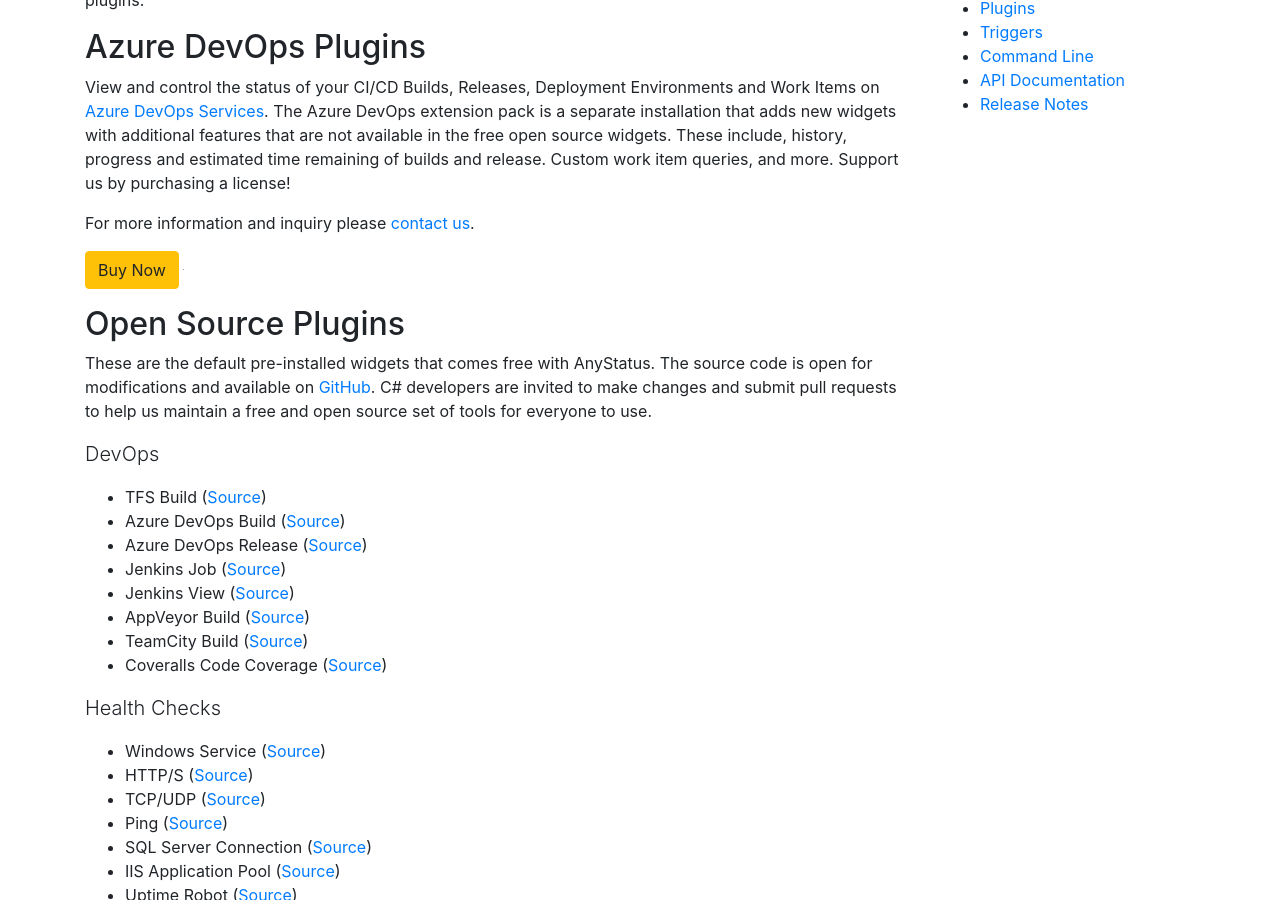
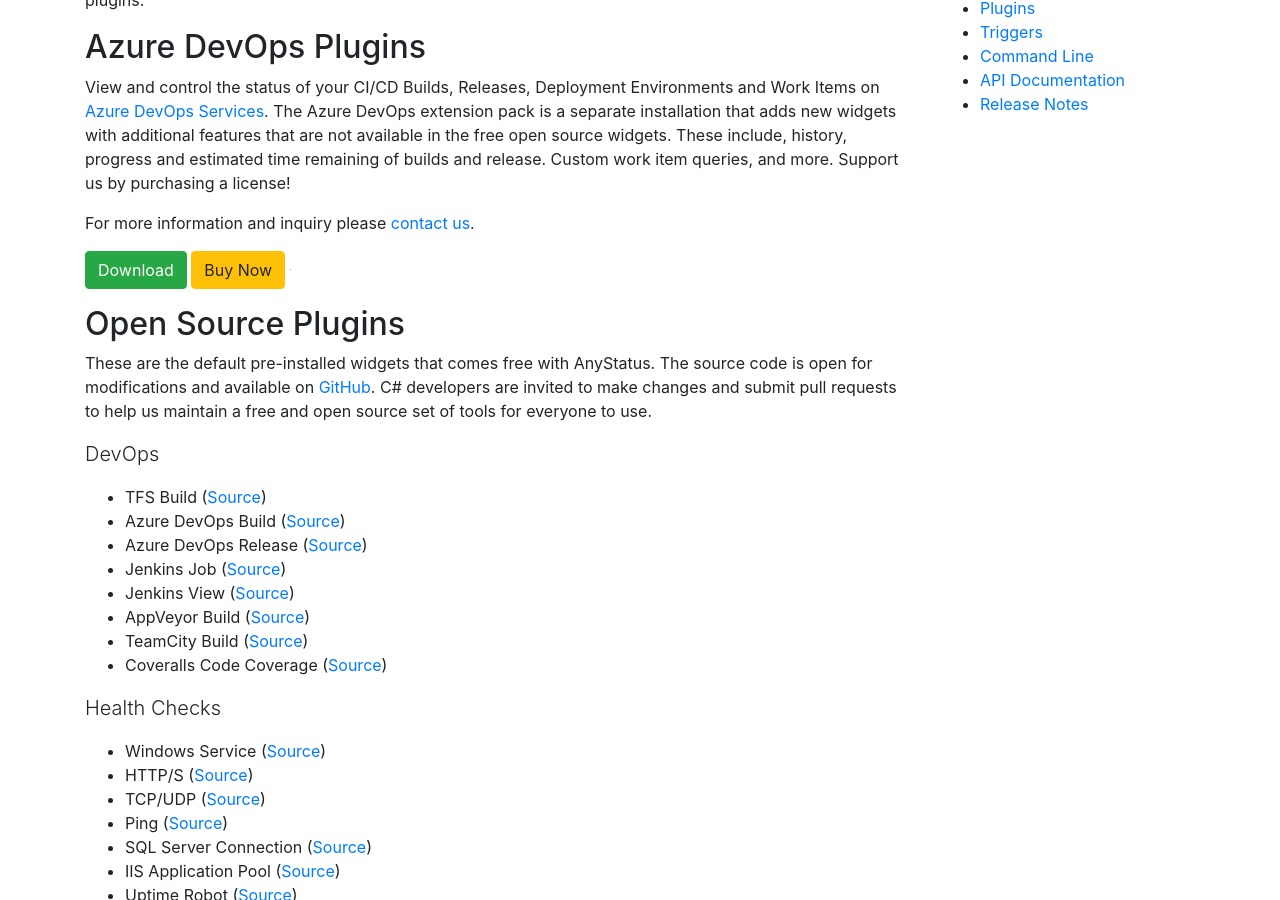
Before and after one commit to AnyStatus/anystatus.github.io, a Jekyll site: the page built from docs/plugins.md, in a window 1280 px wide and 900 px high, scrolled down 343 px. Built offline with Jekyll 4.4.1, drawn with Linux system fonts in a browser that asks for light colours; comment, search, counter and statistics services are not loaded.

Commit message:
Update plugins.md

```diff
--- a/docs/plugins.md
+++ b/docs/plugins.md
@@ -14,6 +14,7 @@
 
 <p>
     <form action="https://www.paypal.com/cgi-bin/webscr" method="post" target="_top">
+        <a href="thank-you?v=azure-devops" class="btn btn-success" onclick="ga('send', 'event', 'Download', 'Azure DevOps');">Download</a>
         <button class="btn btn-warning" onclick="ga('send', 'event', 'Buy', 'Azure DevOps');">Buy Now</button>
         <input type="hidden" name="cmd" value="_s-xclick">
         <input type="hidden" name="hosted_button_id" value="DSSVLGELMML32">
```
